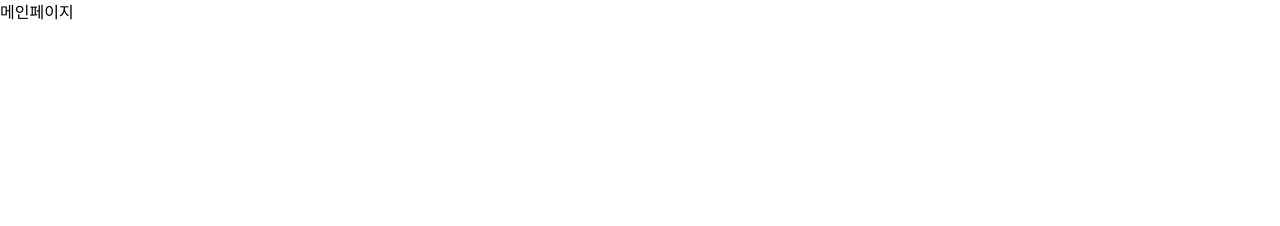
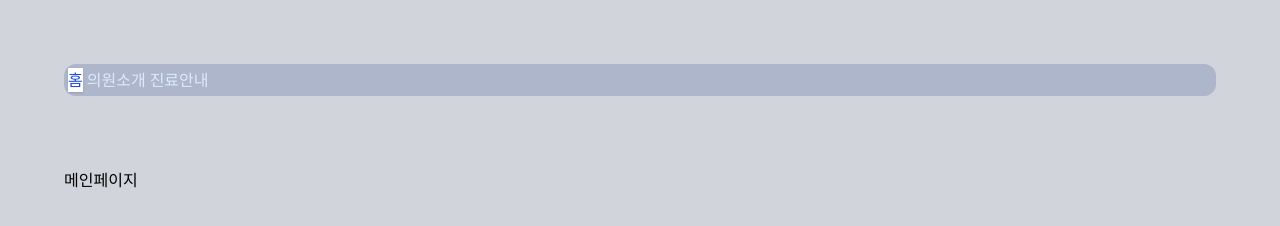
Before and after one commit to mintcoo/haewolcs-website, a Gatsby site: page / in a window 1280 px wide. Built offline with nearby package versions, Linux system fonts and the light colour scheme; Gatsby itself is replaced by a stand-in of ours.

Commit message:
headlessui 설치 및 레이아웃세팅

```diff
--- a/gatsby-browser.js
+++ b/gatsby-browser.js
@@ -1 +1,8 @@
-import "./src/styles/global.css"
+import "./src/styles/global.css";
+import React from "react";
+import Layout from "./src/components/Layout";
+
+// ------ 모든 페이지 레이아웃 적용 ------
+export const wrapPageElement = ({ element, props }) => {
+  return <Layout {...props}>{element}</Layout>;
+};
--- a/gatsby-config.ts
+++ b/gatsby-config.ts
@@ -3,7 +3,8 @@ require("dotenv").config();
 
 const config: GatsbyConfig = {
   siteMetadata: {
-    title: `haewolcs-website`,
+    title: `해월씨에스의원`,
+    description: "암 요양 전문 해월CS의원",
     siteUrl: `https://www.yourdomain.tld`,
   },
   // More easily incorporate content into your pages through automatic TypeScript type generation and better GraphQL IntelliSense.
--- a/package.json
+++ b/package.json
@@ -16,6 +16,7 @@
     "typecheck": "tsc --noEmit"
   },
   "dependencies": {
+    "@headlessui/react": "^1.7.18",
     "autoprefixer": "^10.4.16",
     "dotenv": "^16.3.1",
     "gatsby": "^5.13.1",
--- /dev/null
+++ b/src/components/layout.tsx
@@ -0,0 +1,100 @@
+import { Link } from "gatsby";
+import React, { ReactNode } from "react";
+import { Tab } from "@headlessui/react";
+
+interface ILayoutProps {
+  children: ReactNode;
+}
+
+const categories = [
+  { url: "/", title: "홈" },
+  { url: "/introduction", title: "의원소개" },
+  { url: "/infoguide", title: "진료안내" },
+];
+
+function Layout({ children }: ILayoutProps) {
+  return (
+    <div className="w-full h-screen px-16 mx-auto bg-gray-300">
+      <div className="w-full px-2 py-16 sm:px-0">
+        <Tab.Group>
+          <Tab.List className="flex p-1 space-x-1 rounded-xl bg-blue-900/20">
+            {categories.map((category) => (
+              <Tab
+                key={category.title}
+                className={({ selected }) =>
+                  selected
+                    ? "bg-white text-blue-700 shadow"
+                    : "text-blue-100 hover:bg-white/[0.12] hover:text-white"
+                }
+              >
+                <Link to={category.url}>{category.title}</Link>
+              </Tab>
+            ))}
+          </Tab.List>
+          <Tab.Panels className="mt-2">
+            {categories.map((category) => (
+              <Tab.Panel
+              // key={idx}
+              // className={classNames(
+              //   "rounded-xl bg-white p-3",
+              //   "ring-white/60 ring-offset-2 ring-offset-blue-400 focus:outline-none focus:ring-2"
+              // )}
+              >
+                {/* <ul>
+                  {posts.map((post) => (
+                    <li
+                      key={post.id}
+                      className="relative p-3 rounded-md hover:bg-gray-100"
+                    >
+                      <h3 className="text-sm font-medium leading-5">
+                        {post.title}
+                      </h3>
+
+                      <ul className="flex mt-1 space-x-1 text-xs font-normal leading-4 text-gray-500">
+                        <li>{post.date}</li>
+                        <li>&middot;</li>
+                        <li>{post.commentCount} comments</li>
+                        <li>&middot;</li>
+                        <li>{post.shareCount} shares</li>
+                      </ul>
+
+                      <a
+                        href="#"
+                        className={classNames(
+                          "absolute inset-0 rounded-md",
+                          "ring-blue-400 focus:z-10 focus:outline-none focus:ring-2"
+                        )}
+                      />
+                    </li>
+                  ))}
+                </ul> */}
+              </Tab.Panel>
+            ))}
+          </Tab.Panels>
+        </Tab.Group>
+      </div>
+      {/* <Tab.Group>
+        <Tab.List>
+          <Tab>
+            <Link to={"/"}>홈으로</Link>
+          </Tab>
+          <Tab>
+            <Link to={"/introduction"}>의원소개</Link>
+          </Tab>
+          <Tab>
+            <Link to={"/infoguide"}>진료안내</Link>
+          </Tab>
+        </Tab.List>
+        <Tab.Panels>
+          <Tab.Panel>Content 1</Tab.Panel>
+          <Tab.Panel>Content 2</Tab.Panel>
+          <Tab.Panel>Content 3</Tab.Panel>
+        </Tab.Panels>
+      </Tab.Group> */}
+
+      {children}
+    </div>
+  );
+}
+
+export default Layout;
--- a/src/pages/index.tsx
+++ b/src/pages/index.tsx
@@ -1,8 +1,12 @@
 import * as React from "react";
-import type { HeadFC, PageProps } from "gatsby";
+import { type HeadFC, type PageProps } from "gatsby";
 
 const IndexPage: React.FC<PageProps> = () => {
-  return <div>메인페이지</div>;
+  return (
+    <div>
+      <div>메인페이지</div>
+    </div>
+  );
 };
 
 export default IndexPage;
--- /dev/null
+++ b/src/pages/infoguide.tsx
@@ -0,0 +1,7 @@
+import React from "react";
+
+function Infoguide() {
+  return <div className="bg-purple-500">Guide</div>;
+}
+
+export default Infoguide;
--- /dev/null
+++ b/src/pages/introduction.tsx
@@ -0,0 +1,7 @@
+import React from "react";
+
+function Introduction() {
+  return <div className="bg-pink">Txt</div>;
+}
+
+export default Introduction;
```
Also changed, not shown: 1 other file.
